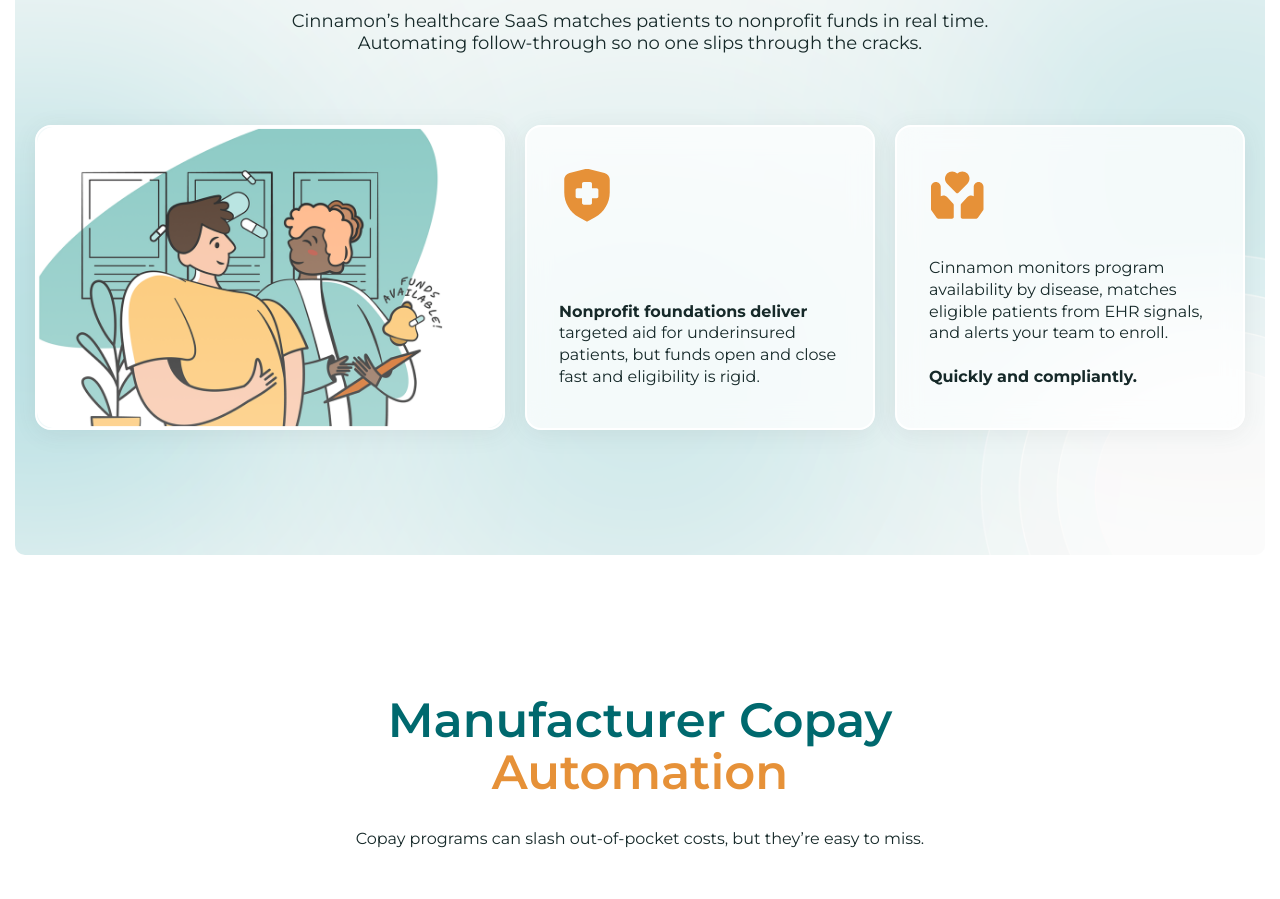
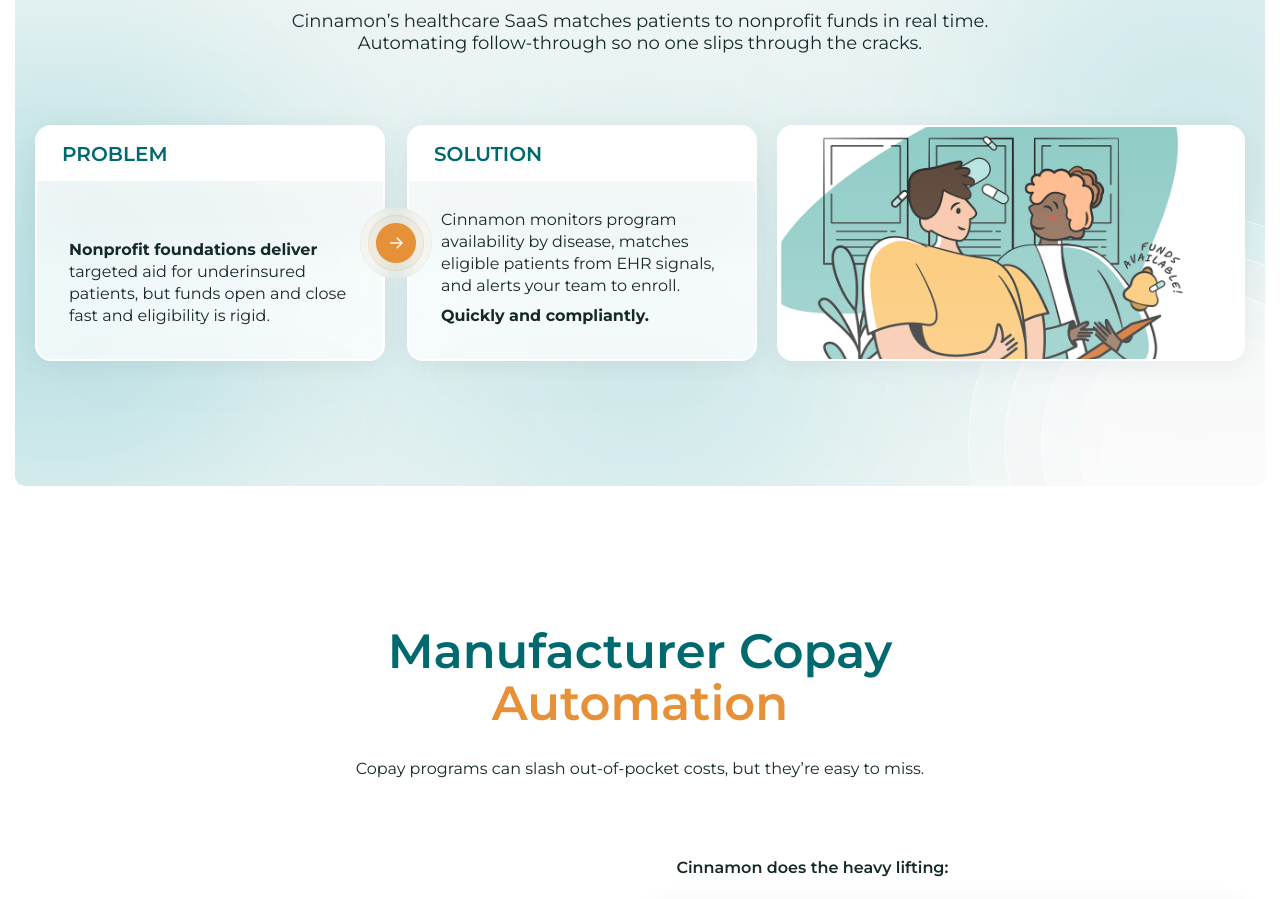
Before and after one commit to bato-n-abramov/cinnamon, a Next.js app in the folder next/: page /financial-assistance in a window 1280 px wide. Shown: the part 2740-3639 px from the top of the page. Built offline with nearby package versions, Linux system fonts and the light colour scheme; no server answers.

Commit message:
change fondation section

```diff
--- a/next/src/components/sections/foundation-program/FoundationProgram.js
+++ b/next/src/components/sections/foundation-program/FoundationProgram.js
@@ -3,8 +3,6 @@
 import { motion } from "framer-motion";
 import Image from "next/image";
 import styles from "./FoundationProgram.module.scss";
-import { Shield } from "@/components/global/icons/Shield";
-import { Heart } from "@/components/global/icons/Heart";
 
 export default function FoundationProgram() {
 
@@ -42,16 +40,17 @@
                     Cinnamon’s healthcare SaaS matches patients to nonprofit funds in real time. Automating follow-through so no one slips through the cracks.
                 </motion.div>
                 <div className={styles.list}>
-                    <motion.div className={`${styles.item} ${styles.itemImage}`} variants={fadeUp} custom={1}>
-                        <Image src={'/foundationProgram.png'} alt="foundationProgram" width={700} height={700} />
-                    </motion.div>
                     <motion.div className={styles.item} variants={fadeUp} custom={3}>
-                        <Shield />
+                        <div className={styles.itemHeader}>Problem</div>
                         <div className={styles.itemText}><strong>Nonprofit foundations deliver</strong> targeted aid for underinsured patients, but funds open and close fast and eligibility is rigid.</div>
                     </motion.div>
-                    <motion.div variants={fadeUp} custom={4} className={styles.item}>
-                        <Heart />
-                        <div className={styles.itemText}>Cinnamon monitors program availability by disease, matches eligible patients from EHR signals, and alerts your team to enroll.<br /><br /> <strong>Quickly and compliantly.</strong></div>
+                    <motion.div variants={fadeUp} custom={4} className={styles.icon}><Image src={"/arrow-orange.png"} width={500} height={500} alt="arrow" /></motion.div>
+                    <motion.div variants={fadeUp} custom={5} className={styles.item}>
+                        <div className={styles.itemHeader}>Solution</div>
+                        <div className={styles.itemText}>Cinnamon monitors program availability by disease, matches eligible patients from EHR signals, and alerts your team to enroll.<br /><strong className={styles.mT}>Quickly and compliantly.</strong></div>
+                    </motion.div>
+                    <motion.div className={`${styles.item} ${styles.itemImage}`} variants={fadeUp} custom={6}>
+                        <Image src={'/foundationProgram.png'} alt="foundationProgram" width={700} height={700} />
                     </motion.div>
                 </div>
             </div>
--- a/next/src/components/sections/foundation-program/FoundationProgram.module.scss
+++ b/next/src/components/sections/foundation-program/FoundationProgram.module.scss
@@ -9,6 +9,7 @@
 
     @media (max-width: 768px) {
         padding: 80px 0;
+        background-image: url("/foundationProgramBg_mob.png");
     }
 }
 
@@ -80,10 +81,10 @@
     display: flex;
     flex-direction: column;
     justify-content: space-between;
+    gap: 20px;
     width: 100%;
     max-width: 350px;
     border-radius: 16px;
-    padding: 40px 32px;
     border: 2px solid var(--color-white);
     background: rgba(255, 255, 255, 0.75);
     box-shadow: 0 4px 25px 0 rgba(82, 82, 82, 0.08);
@@ -93,13 +94,38 @@
         max-width: 100%;
         align-items: center;
         gap: 20px;
-        padding: 24px 16px;
     }
 
     svg {
         @media (max-width: 768px) {
             width: 40px;
             height: 40px;
+        }
+    }
+}
+
+.icon {
+    width: 72px;
+    height: 72px;
+    max-width: 72px;
+    flex: 1 0 auto;
+    margin: 0 -45px;
+    position: relative;
+    z-index: 1;
+    align-self: center;
+
+    @media (max-width: 768px) {
+        margin: -35px 0;
+        width: 64px;
+        height: 64px;
+    }
+
+    img {
+        width: 100%;
+        height: 100%;
+
+        @media (max-width: 768px) {
+            transform: rotate(90deg);
         }
     }
 }
@@ -123,14 +149,47 @@
         height: 100%;
         border-radius: 16px;
         overflow: hidden;
+        object-fit: cover;
+        aspect-ratio: 500 / 250;
+
+        @media (max-width: 768px) {
+            aspect-ratio: 500 / 300;
+        }
+    }
+}
+
+.itemHeader {
+    width: 100%;
+    padding: 14px 24px;
+    border-radius: 10px 10px 0 0;
+    border-top: 1px solid var(--color-white);
+    border-bottom: 1px solid var(--color-white);
+    border-left: 1px solid  var(--color-white);
+    background:  var(--color-white);;
+    box-shadow: 0 54px 54px 0 rgba(52, 62, 65, 0.04), 0 217px 87px 0 rgba(52, 62, 65, 0.01);
+    color: var(--color-deep-teal);
+    font-size: 20px;
+    font-weight: 600;
+    text-transform: uppercase;
+
+    @media (max-width: 768px) {
+        text-align: center;
+        font-size: var(--font-body-1);
     }
 }
 
 .itemText {
     color: var(--color-dark-green);
     line-height: 1.37;
+    padding: 0 32px 32px;
 
     @media (max-width: 768px) {
         text-align: center;
+        padding: 0 16px 24px;
     }
 }
+
+.mT {
+    display: inline-block;
+    margin-top: 8px;
+}
```
Also changed, not shown: next/public/arrow-orange.png (added), next/public/foundationProgramBg_mob.png (added).
